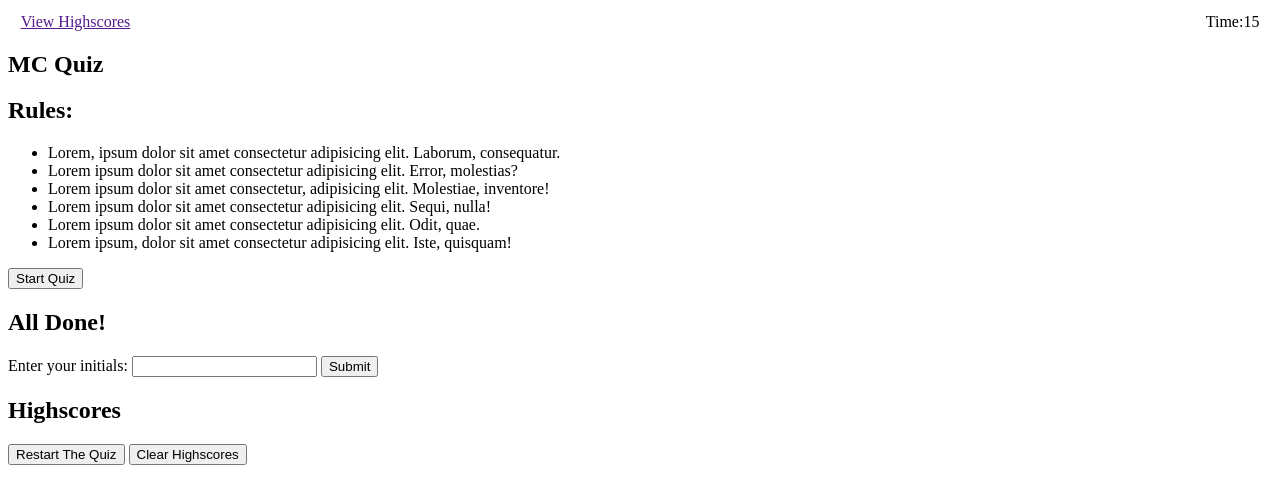
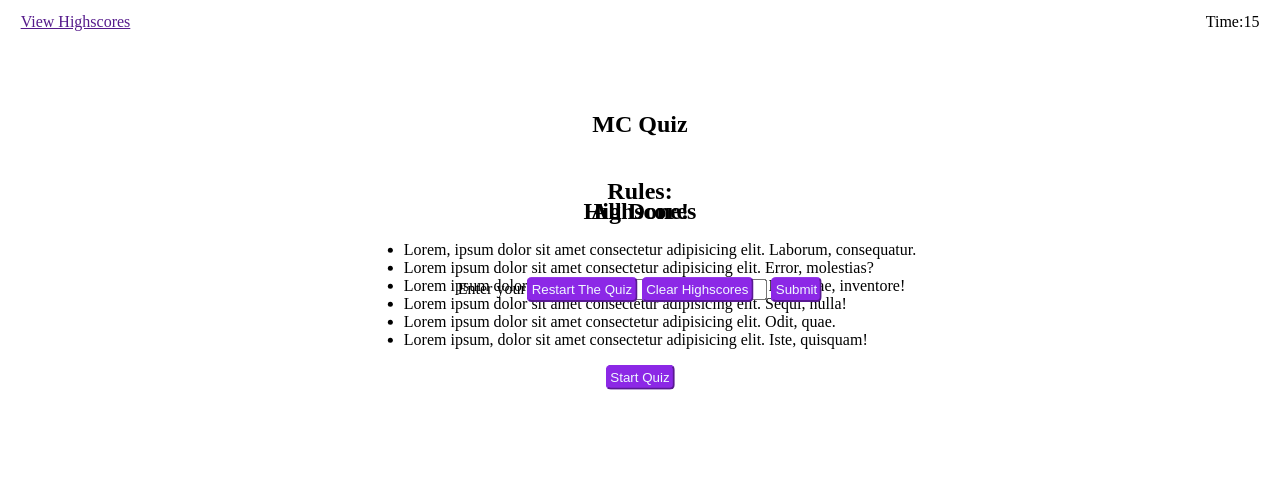
Before and after one commit to CYCBrian/Weekly-Challenge-4---MC-Quiz, a plain HTML site: page index.html in a window 1280 px wide. Drawn offline with Linux system fonts and the light colour scheme.

Commit message:
Issue 2 - ADDED basic css

```diff
--- a/Assets/stylesheet/styles.css
+++ b/Assets/stylesheet/styles.css
@@ -7,3 +7,57 @@
 .timer{
     display: flex;
 }
+
+.start-box,
+.quiz-box,
+.result-box,
+.highscores-box{
+    display: flex;
+    flex-direction: column;
+    align-items: center;
+    position: absolute;
+    top: 30%;
+    left: 50%;
+    transform: translate(-50%, -50%);
+}
+
+.start-btn,
+.submit-btn,
+.restart-btn,
+.clear-btn{
+    background-color: rgb(140, 40, 230);
+    color: aliceblue;
+    border-radius: 5px;
+    border-color: rgb(140, 40, 230);
+    padding: 3px;
+    cursor: pointer;
+}
+
+.start-btn:hover,
+.submit-btn:hover,
+.restart-btn:hover,
+.clear-btn:hover{
+    background-color: rgb(160, 115, 201);
+    transition: .2s;
+    border-color: rgb(160, 115, 200);
+}
+
+
+
+
+
+.start-box.activeStart,
+.quiz-box.activeQuiz,
+.result-box.activeResult,
+.highscores-box.activeResult{
+    opacity: 1;
+    z-index: 5;
+    transform: translate(-50%, -50%);
+}
+
+.start-box.inActiveStart,
+.quiz-box.inActiveQuiz,
+.result-box.inActiveResult,
+.highscores-box.inActiveResult{
+    display: none;
+}
--- a/index.html
+++ b/index.html
@@ -18,7 +18,6 @@
     <section class="start-box">
         <h1 class="title">MC Quiz</h1>
 
-        <section class="rules-box">
             <h2 class="rules-title">Rules:</h2>
             <ul class="rules-list">
                 <li class="rules">Lorem, ipsum dolor sit amet consectetur adipisicing elit. Laborum, consequatur.</li>
@@ -29,7 +28,7 @@
                 <li class="rules">Lorem ipsum, dolor sit amet consectetur adipisicing elit. Iste, quisquam!</li>
             </ul>
             <button class="start-btn">Start Quiz</button>
-        </section>
+
     </section>
 
     <section class="quiz-box">
@@ -52,7 +51,7 @@
         <form class="name-form">
             <label for="nameInput">Enter your initials:</label>
             <input type="text" class="name-input" required>
-            <button type="submit">Submit</button>
+            <button class="submit-btn" type="submit">Submit</button>
         </form>
     </section>
 
@@ -61,10 +60,12 @@
         <ul class="highscores-list">
             <!-- javascript stuff -->
         </ul>
-        <button class="restart-btn">Restart The Quiz</button>
-        <button>Clear Highscores
-            <!-- javascript stuff - set something to null? -->
-        </button>
+        <section class="highscores-buttons">
+            <button class="restart-btn">Restart The Quiz</button>
+            <button class="clear-btn">Clear Highscores
+                <!-- javascript stuff - set something to null? -->
+            </button>
+        </section>
     </section>
 
     <script src="./Assets/javascript/script.js"></script>
```
